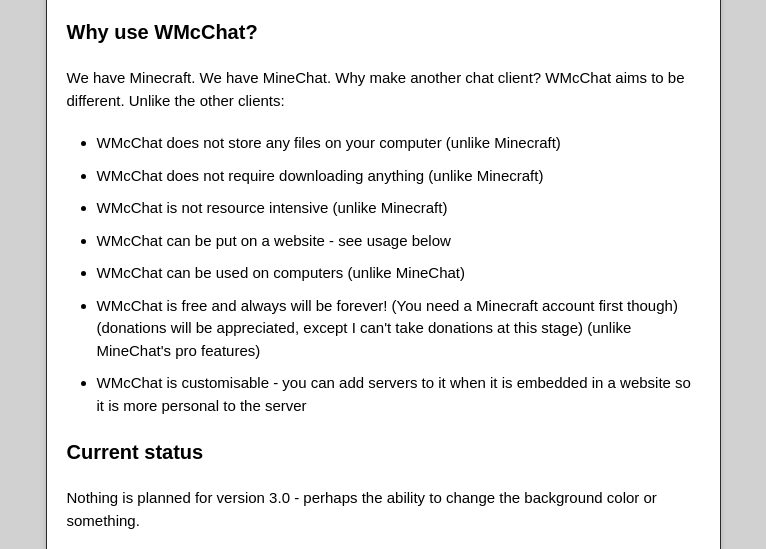
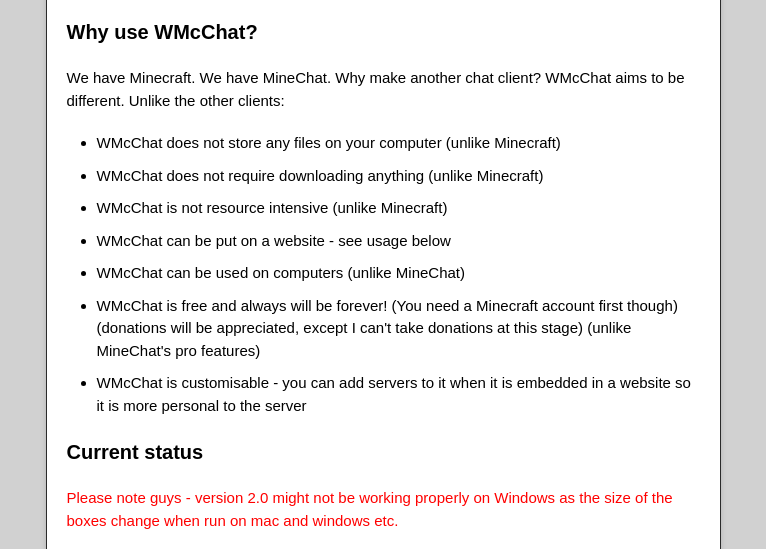
Before and after one commit to JorelAli/WMcChat, a plain HTML site: page index.html in a window 1280 px wide. Shown: the part 372-921 px from the top of the page, without its empty margins (257-1023 px from the left). Drawn offline with nearby package versions, Linux system fonts and the light colour scheme.

Commit message:
Update index.html

```diff
--- a/index.html
+++ b/index.html
@@ -59,6 +59,7 @@
                         </ul>
                         <h3> <a name="current-status"
                             class="anchor" href="#current-status"><span class="octicon octicon-link"></span></a>Current status</h3>
+                            <p style="color:#ff0000">Please note guys - version 2.0 might not be working properly on Windows as the size of the boxes change when run on mac and windows etc.</p>
                         <p>Nothing is planned for version 3.0 - perhaps the ability to change the background color or something.</p>
                         <p>Caveats:</p>
                         <ul>
```
